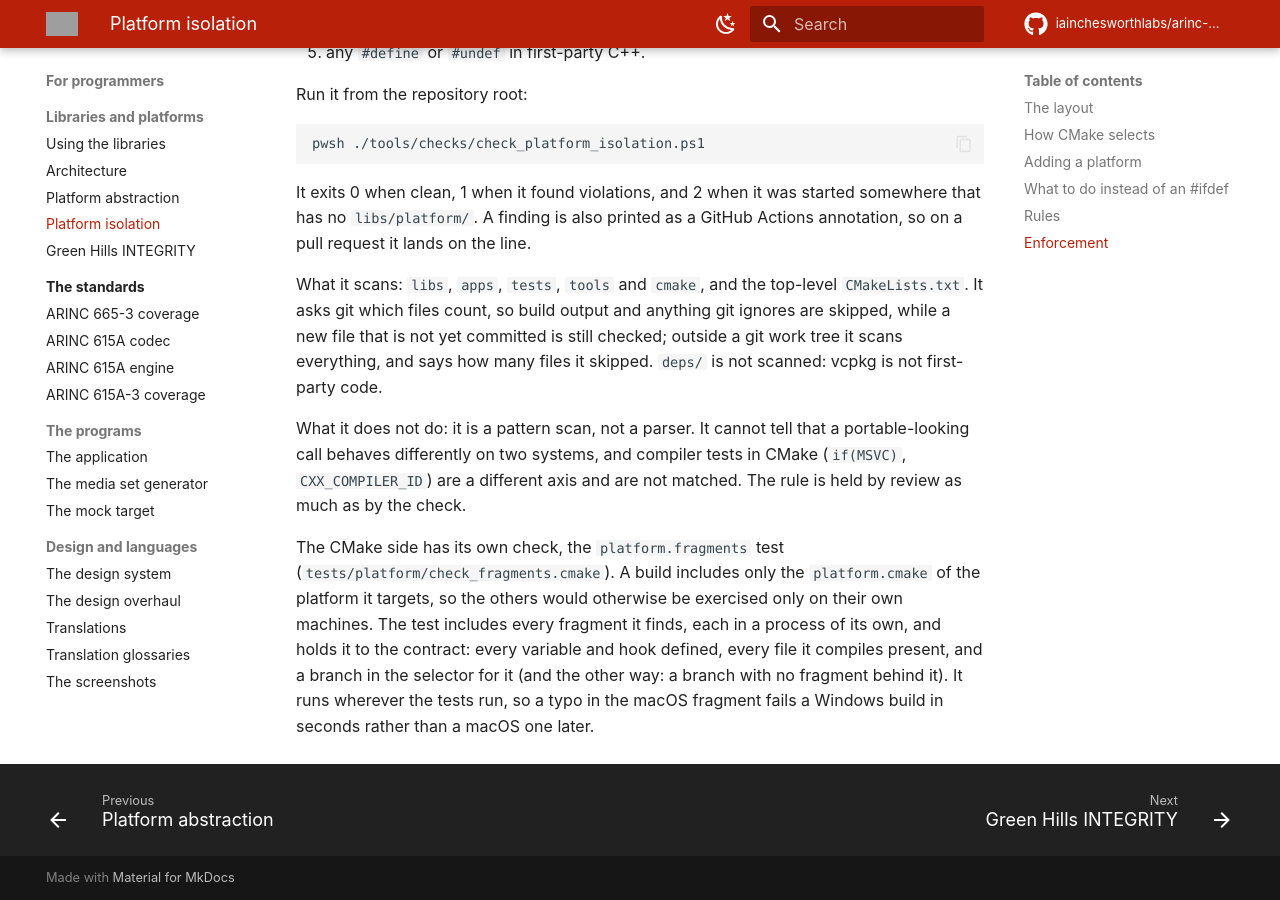
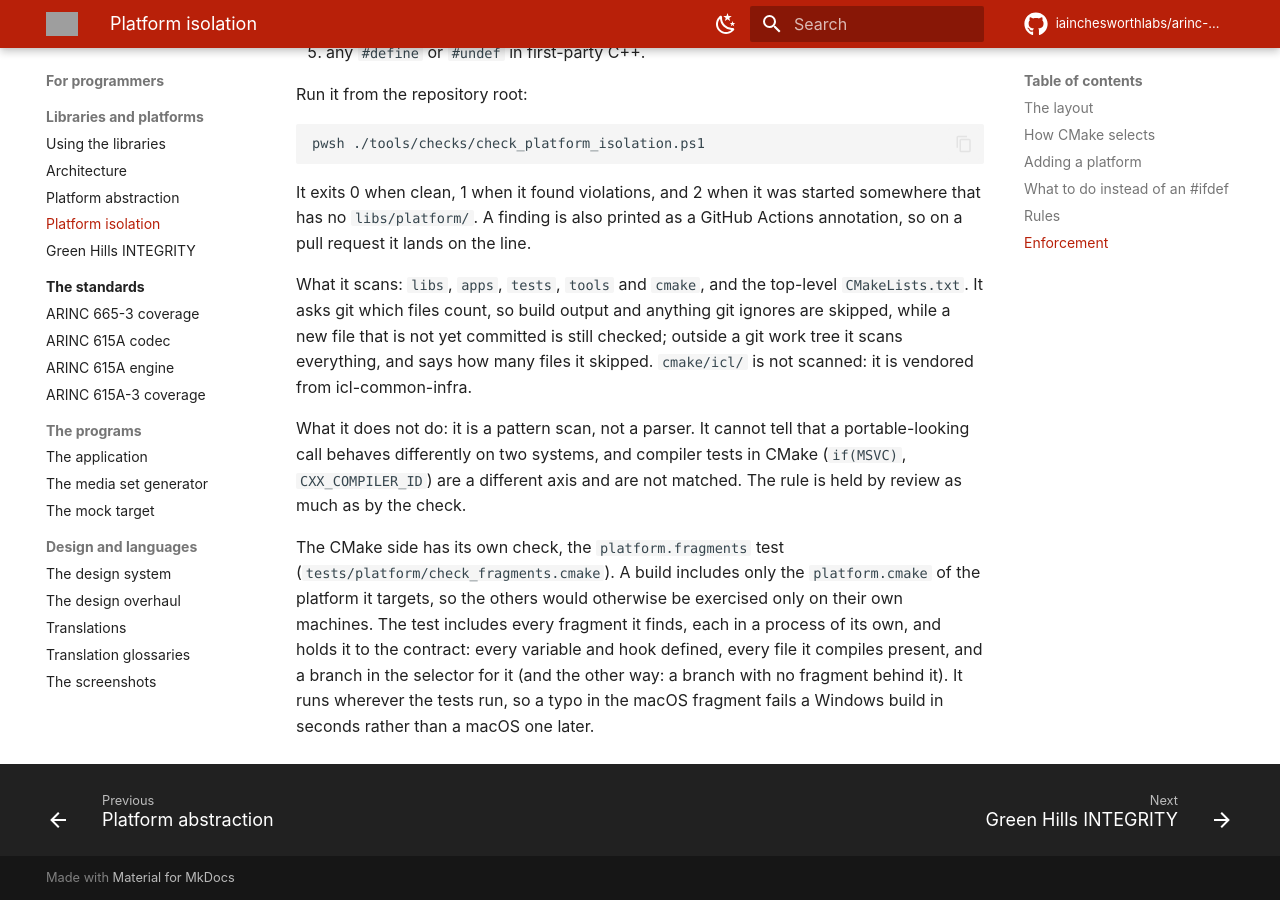
Before and after one commit to iainchesworthlabs/arinc-data-loader, an MkDocs documentation site: the page built from docs/platform-isolation.md, in a window 1280 px wide and 900 px high, scrolled down 6758 px. Built offline with MkDocs 1.6.1 and Material for MkDocs 9.7.7, drawn with Linux system fonts in a browser that asks for light colours; comment, search, counter and statistics services are not loaded; grey boxes are pictures that could not be loaded.

Commit message:
Leave the vendored cmake/icl out of the platform isolation check
The modules vendored from icl-common-infra select the operating system by
design, so the check's rule against OS tests in CMake outside the project's own
selector flagged them (15 findings). deps/ was exempt for the same reason, as
vendored code.

Signed-off-by: Iain Chesworth <iain.chesworth@gmail.com>

```diff
--- a/docs/platform-isolation.md
+++ b/docs/platform-isolation.md
@@ -218,7 +218,7 @@
 `CMakeLists.txt`. It asks git which files count, so build output and anything
 git ignores are skipped, while a new file that is not yet committed is still
 checked; outside a git work tree it scans everything, and says how many files it
-skipped. `deps/` is not scanned: vcpkg is not first-party code.
+skipped. `cmake/icl/` is not scanned: it is vendored from icl-common-infra.
 
 What it does not do: it is a pattern scan, not a parser. It cannot tell that a
 portable-looking call behaves differently on two systems, and compiler tests in
```
Also changed, not shown: 1 other file.
